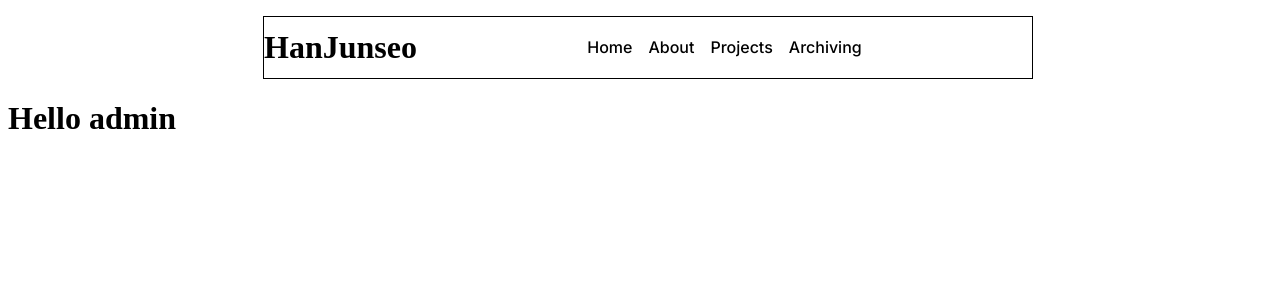
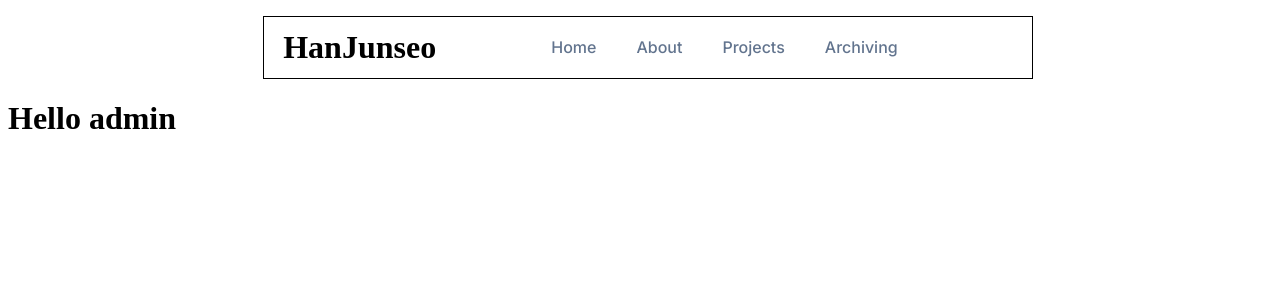
Before and after one commit to HanJunSeoJB/portfolio, a Next.js app in the folder portfolio/: page / in a window 1280 px wide. Shown: the top 300 px of the page. Built offline with nearby package versions, Linux system fonts and the light colour scheme.

Commit message:
feat: 네비 바 호버 기능 추가

```diff
--- a/portfolio/src/app/_component/nav.tsx
+++ b/portfolio/src/app/_component/nav.tsx
@@ -10,10 +10,10 @@ function Nav({ userName }: NavProps) {
         <div className={styles.inner}>
           <span className={styles.name}>{userName}</span>
           <div className={styles.nav}>
-            <Link href ='/home'>Home</Link>
-            <Link href ='/about'>About</Link>
-            <Link href ='/project'>Projects</Link>
-            <Link href = '/archiving'>Archiving</Link>
+            <div className={styles.paths}><Link href ='/home'>Home</Link></div>
+            <div className={styles.paths}><Link href ='/about'>About</Link></div>
+            <div className={styles.paths}><Link href ='/project'>Projects</Link></div>
+            <div className={styles.paths}><Link href = '/archiving'>Archiving</Link></div>
           </div>
         </div>
     )
--- a/portfolio/src/app/_style/header.module.css
+++ b/portfolio/src/app/_style/header.module.css
@@ -13,7 +13,8 @@
     flex-direction: row;
     place-items: start center;
     align-items: center;
-    width: 100%;
+    margin: 0 auto;
+    width: 95%;
     height: 65%;
 
 }
@@ -30,20 +31,49 @@
     justify-content:  center;
     align-items: center;
     width: 100%;
-    gap: 1rem;
+    height: 100%;
+    gap: 0.5rem;
 
 }
 
-.nav a {
+/* .nav a {
     line-height:1.5rem;
     font-weight: 500;
     text-decoration: none;
-    color: inherit;
+    padding-left: 1rem;
+    padding-right: 1rem;
 
+} */
 
+.paths a{
+    color: #62748E;
+    line-height:1.2rem;
+    font-weight: 500;
+    text-decoration: none;
+    padding-left: 1rem;
+    padding-right: 1rem;
+    transition: all 0.2s ease;
+    display: inline-block; /* transform 적용 가능하게 만듦 */
 }
 
 .body {
     width:100%;
     height: 100%;
 }
+
+.paths:hover{
+    background-color: #F9FAFC;
+}
+
+.paths:hover a {
+    color: black;
+    font-size:1.1rem;
+    transform: translateY(-2px);
+
+}
+
+.paths {
+    height:100%;
+    display: flex;
+    align-items: center;
+}
```
